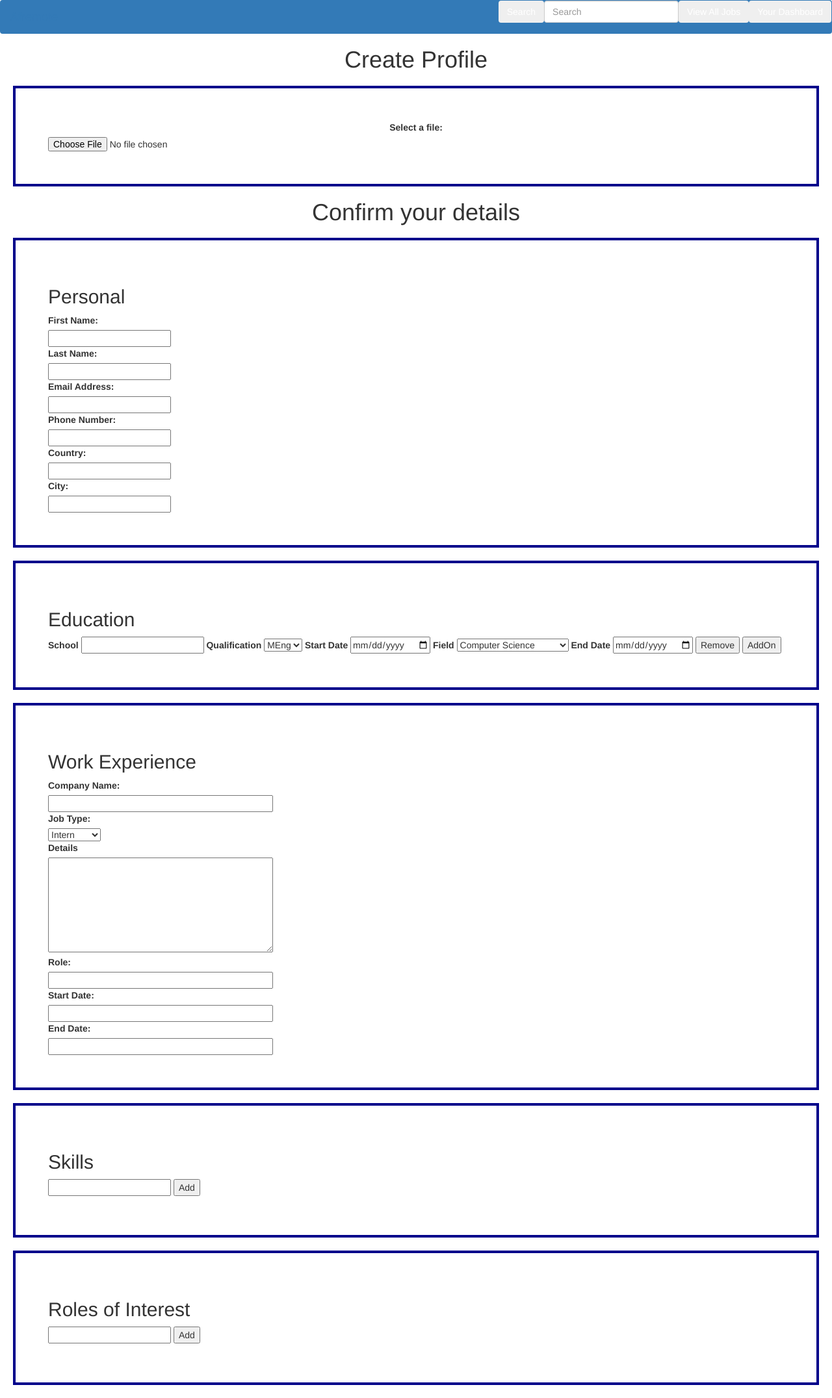
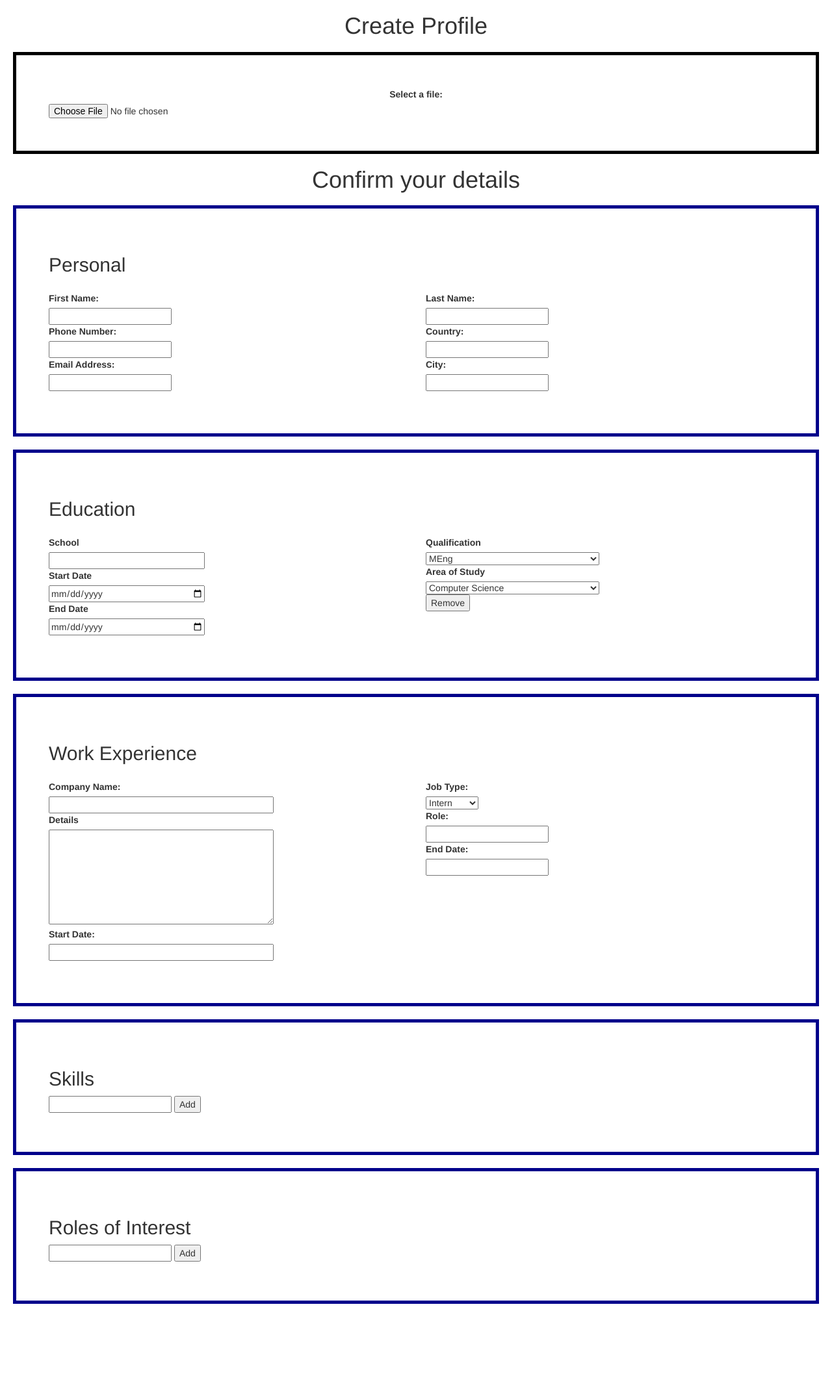
Before and after one commit to teamthreebgngooglehackathon/backend, a Django app: template templates/create_profile.html in a window 1280 px wide. Shown: the whole page at 65% size. After the commit the page ends 2007 px from the top, so only its background shows below. Run offline with Django 3.2, Linux system fonts and the light colour scheme; the template is opened without the code that fills it, so the values that code supplies are empty; some libraries are stand-ins or nearby versions.

Commit message:
Update create_profile.html

```diff
--- a/templates/create_profile.html
+++ b/templates/create_profile.html
@@ -1,42 +1,90 @@
 <!DOCTYPE html>
 <html lang="en">
 <html>
+<head>
+    <link rel="stylesheet" href="https://maxcdn.bootstrapcdn.com/bootstrap/3.3.7/css/bootstrap.min.css"
+          integrity="sha384-BVYiiSIFeK1dGmJRAkycuHAHRg32OmUcww7on3RYdg4Va+PmSTsz/K68vbdEjh4u" crossorigin="anonymous">
+    <meta charset="utf-8"/>
+    <meta name="viewport" content="width=device-width, initial-scale=1">
     {% csrf_token %}
-
-
-<head>
-    <link rel="stylesheet" href="https://maxcdn.bootstrapcdn.com/bootstrap/3.3.7/css/bootstrap.min.css" integrity="sha384-BVYiiSIFeK1dGmJRAkycuHAHRg32OmUcww7on3RYdg4Va+PmSTsz/K68vbdEjh4u" crossorigin="anonymous">
-    <meta charset="utf-8"/>
-
     <title>Create Profile</title>
     <link rel="stylesheet" href="testing.css"/>
     <style>
         h1 {
             text-align: center;
         }
-        a{
-            text-align: center;
+
+        * {
+            box-sizing: border-box;
         }
 
+        body {
+            margin: 0;
+        }
+        .myDiv {
+  border: 5px solid darkblue;
+padding: 50px;
+            margin: 20px;
+            position: relative;
 
-        div {
-            border: 4px solid darkblue;
+}
+        .cvInput {
+            text-align: center;
+  border: 5px solid black;
 padding: 50px;
             margin: 20px;
             position: relative;
 
 }
 
-        /* Set additional styling options for the columns*/
+        /* Style the header */
+        .header {
+            background-color: #f1f1f1;
+            padding: 20px;
+            text-align: center;
+        }
+
+        /* Style the top navigation bar */
+        .topnav {
+            overflow: hidden;
+            background-color: #333;
+        }
+
+        /* Style the topnav links */
+        .topnav a {
+            float: left;
+            display: block;
+            color: #f2f2f2;
+            text-align: center;
+            padding: 14px 16px;
+            text-decoration: none;
+        }
+
+        /* Change color on hover */
+        .topnav a:hover {
+            background-color: #ddd;
+            color: black;
+        }
+
+        /* Create three equal columns that floats next to each other */
         .column {
             float: left;
             width: 50%;
+            padding: 15px;
         }
 
+        /* Clear floats after the columns */
         .row:after {
             content: "";
             display: table;
             clear: both;
+        }
+
+        /* Responsive layout - makes the three columns stack on top of each other instead of next to each other */
+        @media screen and (max-width: 600px) {
+            .column {
+                width: 100%;
+            }
         }
     </style>
     <script>
@@ -85,29 +133,23 @@
 
     </script>
 </head>
-
 <body>
-<nav class="navbar navbar-dark bg-primary">
-  <a class="navbar-brand text-white">Afremote</a>
-  <form class="form-inline">
-      <button class="btn" type="button" style="float: right;">Your Dashboard </button>
-      <button class="btn" type="button"; style="float: right;">View All Jobs</button>
-    <input class="form-control mr-sm-2" type="search" placeholder="Search" style="float: right;"  aria-label="Search">
-    <button class="btn" type="submit" style="float: right;" >Search</button>
-  </form>
-</nav>
 
 
 <h1>Create Profile</h1>
 
-<div style="text-align:center;">
-    <label for="myfile">Select a file:</label>
-    <input type="file" id="myfile" name="myfile" align=center>
+<div class="cvInput">
+    <label for="file">Select a file:</label>
+    <input type="file" id="file" name="file" >
 </div>
 <h1>Confirm your details</h1>
-<div>
+
+
+<div class="myDiv">
     <h2>Personal</h2>
-    <form action="/post_company_submit/" id="EmploymentApplication100" method="post">
+
+    <div class="row">
+        <div class="column">
             <table border="0" cellpadding="5" cellspacing="0">
                 <tr>
                     <td colspan="2">
@@ -117,8 +159,8 @@
                 </tr>
                 <tr>
                     <td colspan="2">
-                    <label for="lastName"><b>Last Name:</b></label><br/>
-                    <input name="lastName" type="text" maxlength="100" style="width:100%;max-width: 535px"/>
+                        <label for="number"><b>Phone Number:</b></label><br/>
+                        <input name="number" type="text" maxlength="100" style="width:100%;max-width: 535px"/>
                     </td>
                 </tr>
                 <tr>
@@ -127,10 +169,16 @@
                         <input name="email" type="text" maxlength="100" style="width:100%;max-width: 535px"/>
                     </td>
                 </tr>
+            </table>
+        </div>
+
+        <div class="column">
+            <table border="0" cellpadding="5" cellspacing="0">
+
                 <tr>
                     <td colspan="2">
-                    <label for="number"><b>Phone Number:</b></label><br/>
-                    <input name="number" type="text" maxlength="100" style="width:100%;max-width: 535px"/>
+                        <label for="lastName"><b>Last Name:</b></label><br/>
+                        <input name="lastName" type="text" maxlength="100" style="width:100%;max-width: 535px"/>
                     </td>
                 </tr>
                 <tr>
@@ -148,55 +196,115 @@
                 <tr>
                     <td colspan="2">
             </table>
-    </form>
         </div>
 
-<div class="card">
-    <form action="/post_push_education/" method="post">
+    </div>
+
+</div>
+
+<div class="myDiv">
+
     <h2>Education</h2>
 
+    <div class="row">
+        <div class="column">
+            <table border="0" cellpadding="5" cellspacing="0">
+                <tr>
+                    <td colspan="2">
                         <label>School</label>
-        <input type="text" name="school">
+                        <input type="text" name="school" maxlength="100" style="width:100%;max-width: 535px">
+                    </td>
+                </tr>
+                <tr>
+                    <td colspan="2">
+                        <label for="dateofbirth">Start Date</label>
+                        <input type="date" name="startdate" id="startdate" maxlength="100"
+                               style="width:100%;max-width: 535px">
+                    </td>
+                </tr>
+                <tr>
+                    <td colspan="2">
+                        <label for="dateofbirth">End Date</label>
+                        <input type="date" name="startdate" id="startdate" maxlength="100"
+                               style="width:100%;max-width: 535px">
+                    </td>
+                </tr>
+                <tr>
+                    <td colspan="2">
+            </table>
 
+        </div>
+
+        <div class="column">
+            <table border="0" cellpadding="5" cellspacing="0">
+                <tr>
+                    <td colspan="2">
                         <label>Qualification</label>
-        <select id="qualification" name="qualification">
+                        <select id="qualification" name="qualification" maxlength="100"
+                                style="width:100%;max-width: 535px">
                             <option value="MEng">MEng</option>
                             <option value="bsc">BSc</option>
                             <option value="msc">MSc</option>
                         </select>
 
-
-        <label for="dateofbirth">Start Date</label>
-        <input type="date" name="startdate" id="startdate">
-
-
-        <label>Field</label>
-        <label for="field"></label><select id="field" name="field">
+                    </td>
+                </tr>
+                <tr>
+                    <td colspan="2">
+                        <label>Area of Study</label>
+                        <label for="field"></label><select id="field" name="field" maxlength="100"
+                                                           style="width:100%;max-width: 535px">
                         <option value="cs">Computer Science</option>
                         <option value="meche">Mechanical Engineering</option>
                         <option value="fian">Finance</option>
                         <option value="math">Mathematics</option>
                     </select>
-
-        <label for="dateofbirth">End Date</label>
-        <input type="date" name="startdate" id="startdate">
-
+                    </td>
+                </tr>
+                <tr>
+                    <td colspan="2">
                         <button type="button">Remove</button>
-
-        <input type="submit" value="AddOn">
+                    </td>
+                </tr>
+            </table>
 
         </div>
+    </div>
 
-<div>
+</div>
+    <div class="myDiv">
         <form action="/post_company_submit/" id="EmploymentApplication100" method="post">
             <h2>Work Experience</h2>
+            <div class="row">
+                <div class="column">
                     <table border="0" cellpadding="5" cellspacing="0">
                         <tr>
                             <td colspan="2">
                                 <label for="CompanyName"><b>Company Name:</b></label><br/>
-                    <input name="companyname" type="text" maxlength="100" style="width:100%;max-width: 535px"/>
+                                <input name="companyname" type="text" maxlength="100"
+                                       style="width:100%;max-width: 535px"/>
                             </td>
                         </tr>
+                        <tr>
+                            <td colspan="2">
+                                <label for="details"><b>Details</b></label><br/>
+                                <textarea name="details" rows="7" cols="40"
+                                          style="width:100%;max-width: 535px"></textarea>
+                            </td>
+                        </tr>
+                        <tr>
+                            <td colspan="2">
+                                <label for="startDate"><b>Start Date:</b></label><br/>
+                                <input name="startDate" type="text" maxlength="100"
+                                       style="width:100%;max-width: 535px"/>
+                            </td>
+                        </tr>
+
+                    </table>
+                </div>
+                <div class="column">
+                    <table border="0" cellpadding="5" cellspacing="0">
+
                         <tr>
                             <td colspan="2">
                                 <label for="jobType"><b>Job Type:</b></label><br/>
@@ -209,20 +317,8 @@
                         </tr>
                         <tr>
                             <td colspan="2">
-                    <label for="details"><b>Details</b></label><br/>
-                    <textarea name="details" rows="7" cols="40" style="width:100%;max-width: 535px"></textarea>
-                </td>
-            </tr>
-            <tr>
-                <td colspan="2">
                                 <label for="role"><b>Role:</b></label><br/>
                                 <input name="role" type="text" maxlength="100" style="width:100%;max-width: 535px"/>
-                </td>
-            </tr>
-            <tr>
-                <td colspan="2">
-                    <label for="startDate"><b>Start Date:</b></label><br/>
-                    <input name="startDate" type="text" maxlength="100" style="width:100%;max-width: 535px"/>
                             </td>
                         </tr>
                         <tr>
@@ -231,12 +327,16 @@
                                 <input name="endDate" type="text" maxlength="100" style="width:100%;max-width: 535px"/>
                             </td>
                         </tr>
-            <tr>
+
                         <td colspan="2">
                     </table>
-    </form>
                 </div>
-<div>
+
+            </div>
+
+
+    </div>
+    <div class="myDiv">
         <h2>Skills</h2>
         <form action="/post_company_submit/" id="EmploymentApplication100" method="post">
             <input type="text" name="text" id="inputText"/>
@@ -244,7 +344,8 @@
             <p id="oText"></p>
         </form>
     </div>
-<div>
+
+    <div class="myDiv">
         <h2>Roles of Interest</h2>
         <form action="/post_company_submit/" id="EmploymentApplication100" method="post">
             <input type="text" name="text" id="outputText"/>
```
Lines whose indentation alone changed are shown as unchanged.
